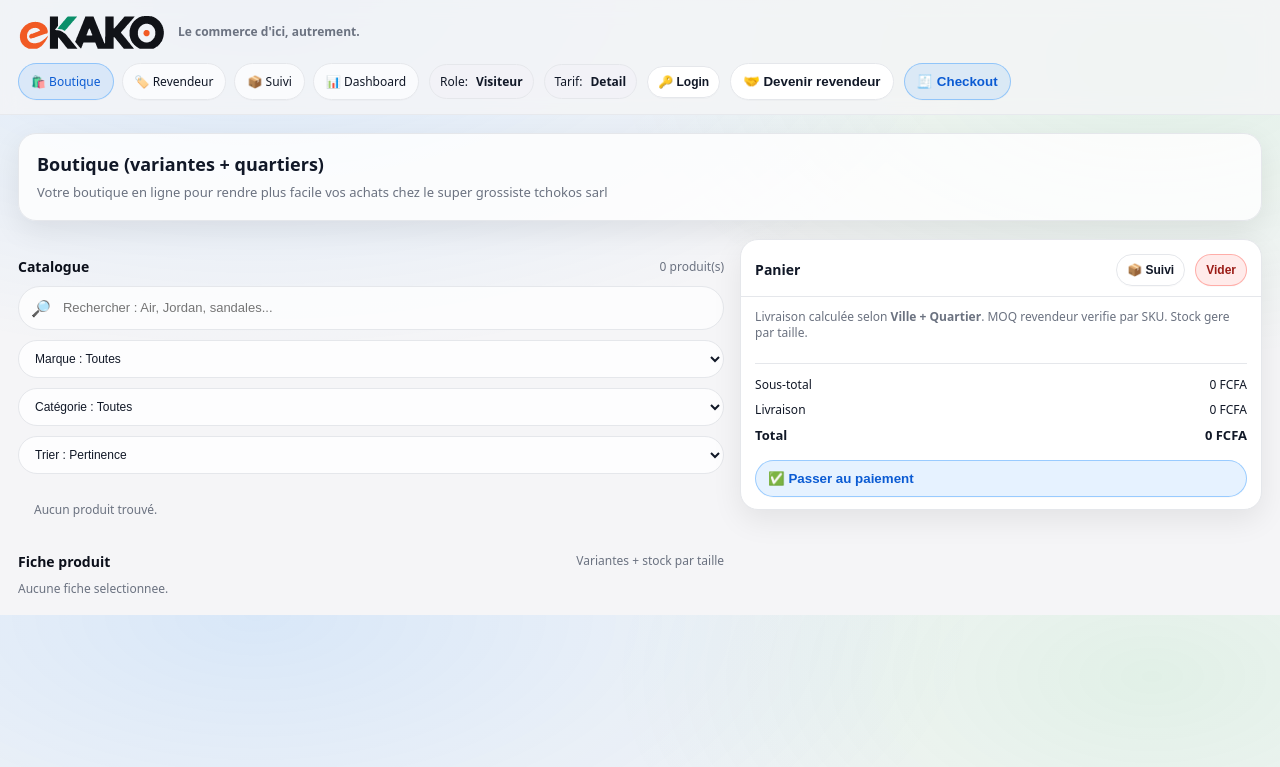
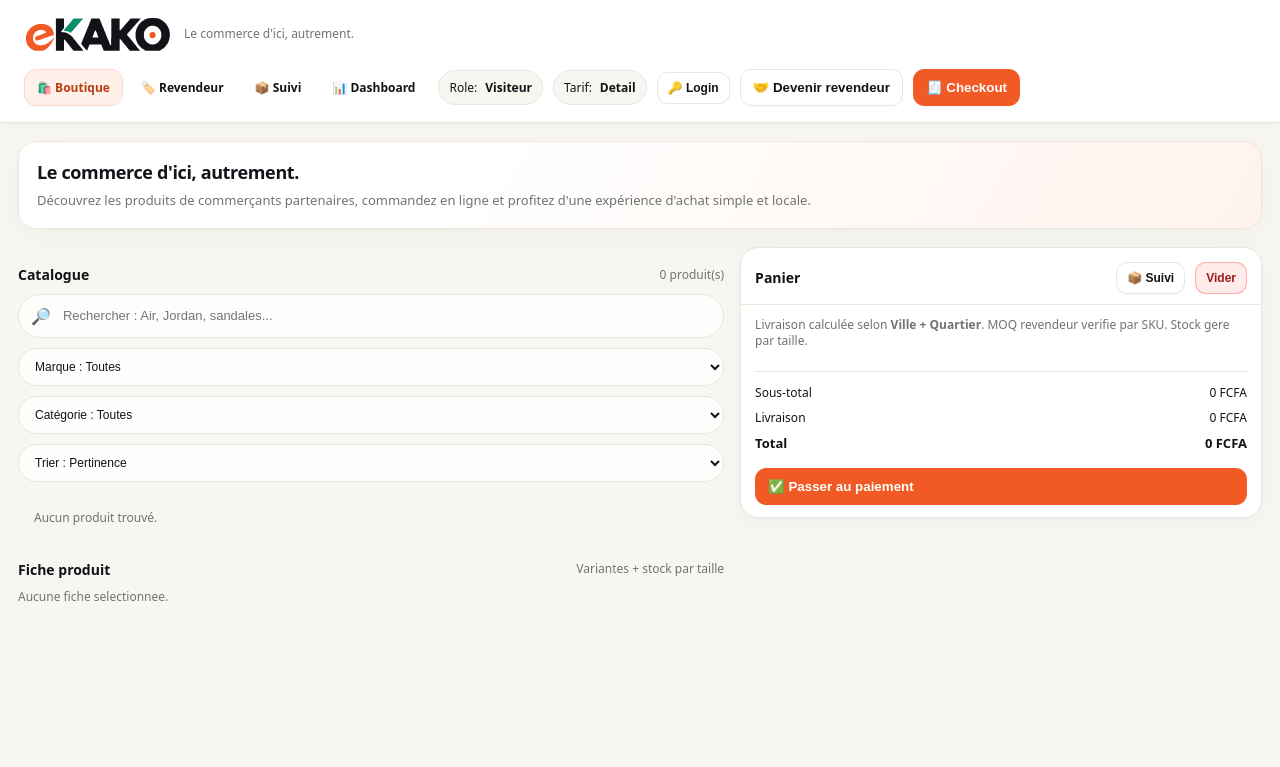
Before and after one commit to cedricDev97/Tchokos_sarl, a Django app: page / in a window 1280 px wide. Shown: the top 767 px of the page. Run offline with Django 5.2, Linux system fonts and the light colour scheme; data that the repository does not hold is empty.

Commit message:
Apply official eKAKO visual theme

```diff
--- /dev/null
+++ b/static/assets/ekako-theme.css
@@ -0,0 +1,164 @@
+/* eKAKO — Thème graphique officiel V1 */
+:root {
+  --ekako-orange: #F15A24;
+  --ekako-green: #0B8F6A;
+  --ekako-charcoal: #111318;
+  --ekako-cream: #F8F6F1;
+  --ekako-muted: #6F746F;
+
+  --bg: #F8F6F1 !important;
+  --text: #111318 !important;
+  --muted: #6F746F !important;
+  --line: #E9E5DF !important;
+  --accent: #F15A24 !important;
+  --accent2: #0B8F6A !important;
+  --card: #FFFFFF !important;
+}
+
+body {
+  background: var(--ekako-cream) !important;
+  color: var(--ekako-charcoal) !important;
+}
+
+/* En-tête */
+header {
+  background: rgba(255,255,255,.96) !important;
+  border-bottom: 1px solid #E9E5DF !important;
+  box-shadow: 0 2px 14px rgba(17,19,24,.035);
+}
+
+header .topbar {
+  gap: 18px;
+  padding: 16px 24px;
+}
+
+header .brand {
+  gap: 12px;
+}
+
+header .brand .ekako-brand-tagline {
+  color: var(--ekako-muted) !important;
+  font-weight: 500;
+}
+
+/* Navigation */
+header .tabs {
+  gap: 5px;
+}
+
+header .tab {
+  background: transparent !important;
+  border: 1px solid transparent !important;
+  border-radius: 12px;
+  color: var(--ekako-charcoal);
+  font-weight: 600;
+  transition: background .2s, color .2s;
+}
+
+header .tab:hover {
+  background: #F8F6F1 !important;
+  color: var(--ekako-orange);
+}
+
+header .tab.active {
+  background: #FFF0E9 !important;
+  border-color: #FFD8C7 !important;
+  color: #B83D12 !important;
+}
+
+header .chip {
+  background: #F8F6F1 !important;
+  border-color: #E9E5DF !important;
+}
+
+/* Boutons */
+.btn {
+  border-radius: 11px;
+  font-weight: 600;
+  transition: background .2s, border-color .2s;
+}
+
+.btn:hover {
+  border-color: var(--ekako-orange) !important;
+}
+
+.btn.primary {
+  background: var(--ekako-orange) !important;
+  border-color: var(--ekako-orange) !important;
+  color: #FFFFFF !important;
+}
+
+.btn.primary:hover {
+  background: #D94B19 !important;
+  border-color: #D94B19 !important;
+  color: #FFFFFF !important;
+}
+
+.btn:focus-visible,
+.tab:focus-visible,
+input:focus-visible,
+select:focus-visible {
+  outline: 3px solid rgba(241,90,36,.30);
+  outline-offset: 2px;
+}
+
+/* Présentation principale */
+.hero {
+  background: linear-gradient(
+    120deg, #FFFFFF 35%, #FFF3ED 100%
+  ) !important;
+  border: 1px solid #F0E5DD !important;
+  box-shadow: 0 8px 30px rgba(17,19,24,.035) !important;
+}
+
+.hero h2 {
+  color: var(--ekako-charcoal) !important;
+  font-weight: 800;
+  letter-spacing: -.02em;
+}
+
+.hero .sub {
+  color: var(--ekako-muted) !important;
+}
+
+.panel {
+  border-color: #E9E5DF !important;
+  box-shadow: 0 6px 22px rgba(17,19,24,.035) !important;
+}
+
+.section-title h3 {
+  color: var(--ekako-charcoal) !important;
+}
+
+/* Formulaires */
+.input:focus-within,
+select:focus,
+.text:focus {
+  border-color: var(--ekako-orange) !important;
+  box-shadow: 0 0 0 3px rgba(241,90,36,.10) !important;
+}
+
+/* Adaptation mobile */
+@media (max-width: 760px) {
+  header .topbar {
+    padding: 12px 14px;
+  }
+
+  header .actions {
+    width: 100%;
+    gap: 8px;
+  }
+
+  header .tabs {
+    width: 100%;
+    flex-wrap: wrap;
+  }
+
+  header .tab {
+    padding: 9px 10px;
+  }
+
+  .container {
+    padding: 14px;
+  }
+}
--- a/templates/storefront/index.html
+++ b/templates/storefront/index.html
@@ -8,6 +8,7 @@
   <title>eKAKO | Le commerce d'ici, autrement</title>
   <link rel="icon" type="image/svg+xml" href="{% static 'assets/brand/ekako_favicon_appicon.svg' %}">
   <link rel="stylesheet" href="{% static 'assets/app.css' %}">
+  <link rel="stylesheet" href="{% static 'assets/ekako-theme.css' %}">
 
 
 </head>
@@ -48,9 +49,9 @@
 <main class="container">
 
   <div class="hero">
-    <h2 id="heroTitle">Boutique (variantes + quartiers)</h2>
+    <h2 id="heroTitle">Le commerce d'ici, autrement.</h2>
     <p class="sub" id="heroSub">
-      Votre boutique en ligne pour rendre plus facile vos achats chez le super grossiste tchokos sarl </p>
+      Découvrez les produits de commerçants partenaires, commandez en ligne et profitez d'une expérience d'achat simple et locale. </p>
   </div>
 
   <section class="page active" id="pageShop">
```
